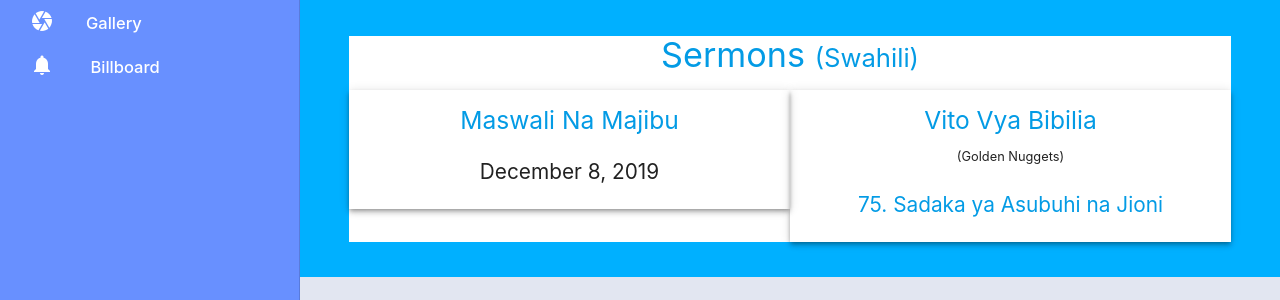
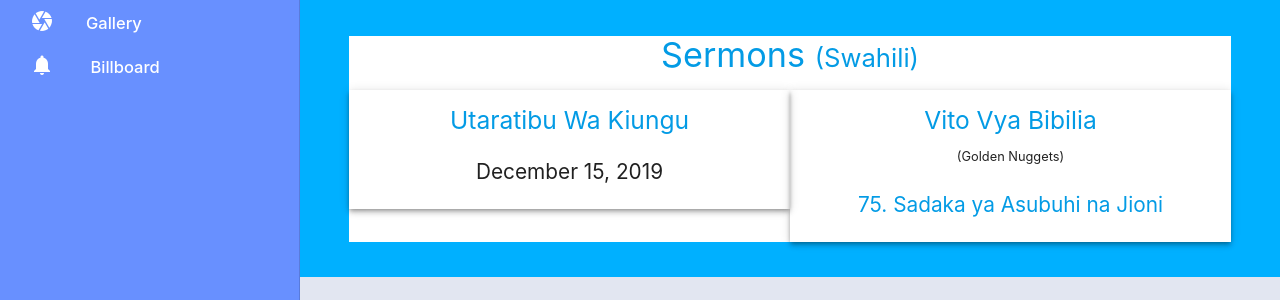
Before and after one commit to njorogetimk/matCSS, a Jekyll site: the page built from index.html, in a window 1280 px wide and 900 px high. Shown: the part 434-734 px from the top of the window. Built offline with Jekyll 4.4.1, drawn with Linux system fonts in a browser that asks for light colours.

Commit message:
Update of 19-1215

```diff
--- a/_config.yml
+++ b/_config.yml
@@ -1,2 +1,2 @@
 # baseurl: "/capstonetabernacle"
-baseurl: "/website"
+# baseurl: "/website"
--- a/index.html
+++ b/index.html
@@ -61,8 +61,8 @@ title : Capstone Message Tabernacle
     <h4 class="center"><a href="{{ site.baseurl }}/sermons/2019/index.html">Sermons <small>(Swahili)</small></a></h4>
     <div class="row">
       <div class="col s12 m6 z-depth-2">
-        <h5 class="center"><a href="{{ site.baseurl }}/sermons/2019/sunday/19-12-08_maswali_na_majibu.html">Maswali na Majibu</a></h5>
-        <p class="center">December 8, 2019</p>
+        <h5 class="center"><a href="{{ site.baseurl }}/sermons/2019/sunday/19-12-15_utaratibu_wa_kiungu">Utaratibu wa Kiungu</a></h5>
+        <p class="center">December 15, 2019</p>
       </div>
       <div class="col s12 m6 z-depth-2">
         <h5 class="center"><a href="{{ site.baseurl }}/sermons/series/golden_nuggets.html">Vito vya Bibilia</a></h5>
--- a/music/videos.html
+++ b/music/videos.html
@@ -9,6 +9,10 @@ title : Music | Videos
   </div>
   <div class="container light-blue accent-3 z-depth-3">
     <div class="row">
+      <div class="col s12 m6">
+        <iframe width="560" height="315" src="https://www.youtube.com/embed/zL9fZ-qkKBQ" frameborder="0"
+          allow="accelerometer; encrypted-media; gyroscope; picture-in-picture" allowfullscreen></iframe>
+      </div>
       <div class="col s12 m6">
         <iframe width="560" height="315" src="https://www.youtube.com/embed/NAX5DoWGJvA" frameborder="0" allow="accelerometer; autoplay; encrypted-media; gyroscope; picture-in-picture" allowfullscreen></iframe>
       </div>
```
Also changed, not shown: sermons/2019/sunday/19-12-15_utaratibu_wa_kiungu.html (added, +8 -0 lines).
